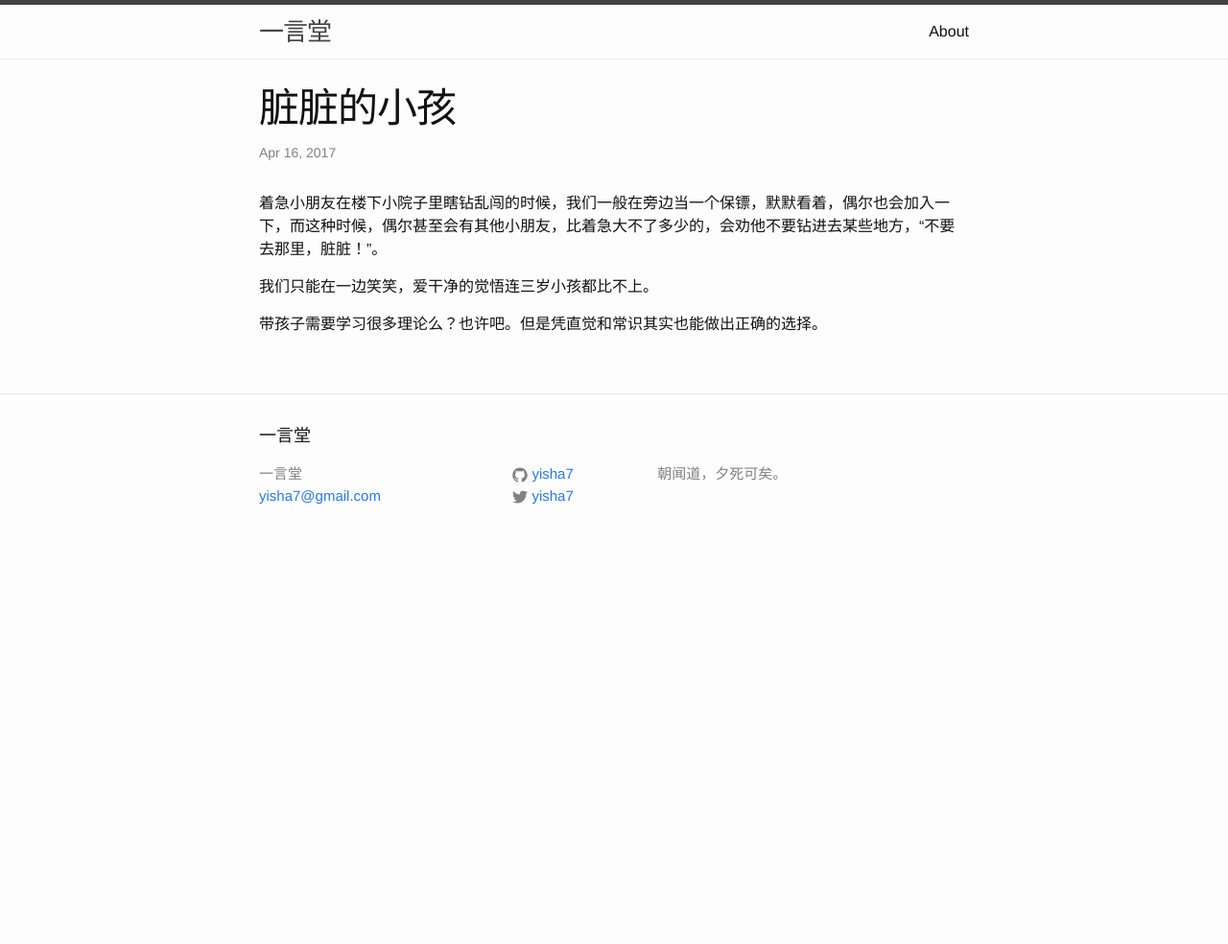
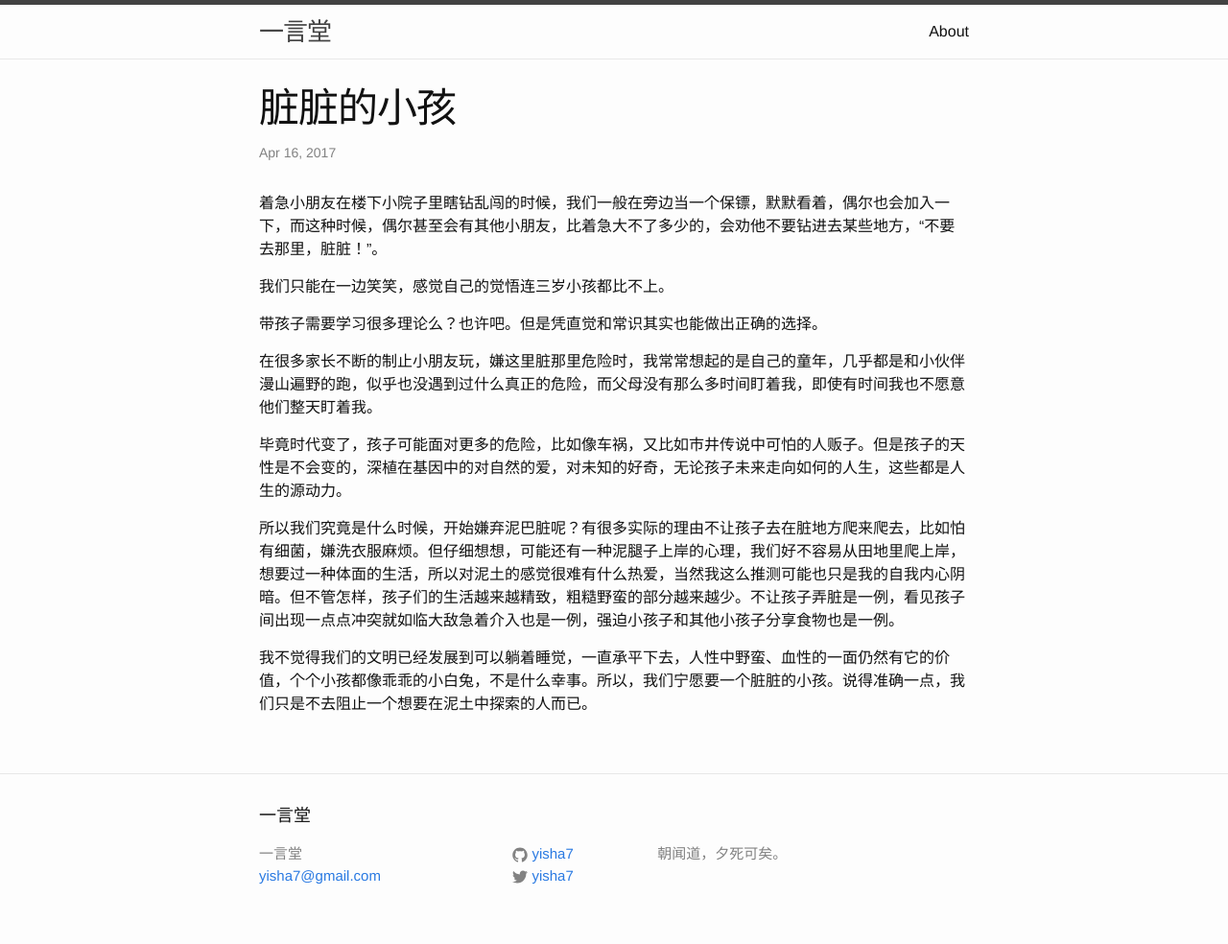
Before and after one commit to yifeitao/yifeitao.github.io, a Jekyll site: the page built from _posts/2017-04-16-dirty-child.md, in a window 1280 px wide. Shown: the whole page at 96% size. Built offline with Jekyll 4.4.1, drawn with Linux system fonts in a browser that asks for light colours; comment, search, counter and statistics services are not loaded; before the commit the page ends 900 px from its top, so only the background shows below that.

Commit message:
update 2017-04-16-dirty-child.md

```diff
--- a/_posts/2017-04-16-dirty-child.md
+++ b/_posts/2017-04-16-dirty-child.md
@@ -6,6 +6,14 @@ categories: education
 
 着急小朋友在楼下小院子里瞎钻乱闯的时候，我们一般在旁边当一个保镖，默默看着，偶尔也会加入一下，而这种时候，偶尔甚至会有其他小朋友，比着急大不了多少的，会劝他不要钻进去某些地方，“不要去那里，脏脏！”。
 
-我们只能在一边笑笑，爱干净的觉悟连三岁小孩都比不上。
+我们只能在一边笑笑，感觉自己的觉悟连三岁小孩都比不上。
 
 带孩子需要学习很多理论么？也许吧。但是凭直觉和常识其实也能做出正确的选择。
+
+在很多家长不断的制止小朋友玩，嫌这里脏那里危险时，我常常想起的是自己的童年，几乎都是和小伙伴漫山遍野的跑，似乎也没遇到过什么真正的危险，而父母没有那么多时间盯着我，即使有时间我也不愿意他们整天盯着我。
+
+毕竟时代变了，孩子可能面对更多的危险，比如像车祸，又比如市井传说中可怕的人贩子。但是孩子的天性是不会变的，深植在基因中的对自然的爱，对未知的好奇，无论孩子未来走向如何的人生，这些都是人生的源动力。
+
+所以我们究竟是什么时候，开始嫌弃泥巴脏呢？有很多实际的理由不让孩子去在脏地方爬来爬去，比如怕有细菌，嫌洗衣服麻烦。但仔细想想，可能还有一种泥腿子上岸的心理，我们好不容易从田地里爬上岸，想要过一种体面的生活，所以对泥土的感觉很难有什么热爱，当然我这么推测可能也只是我的自我内心阴暗。但不管怎样，孩子们的生活越来越精致，粗糙野蛮的部分越来越少。不让孩子弄脏是一例，看见孩子间出现一点点冲突就如临大敌急着介入也是一例，强迫小孩子和其他小孩子分享食物也是一例。
+
+我不觉得我们的文明已经发展到可以躺着睡觉，一直承平下去，人性中野蛮、血性的一面仍然有它的价值，个个小孩都像乖乖的小白兔，不是什么幸事。所以，我们宁愿要一个脏脏的小孩。说得准确一点，我们只是不去阻止一个想要在泥土中探索的人而已。
```
